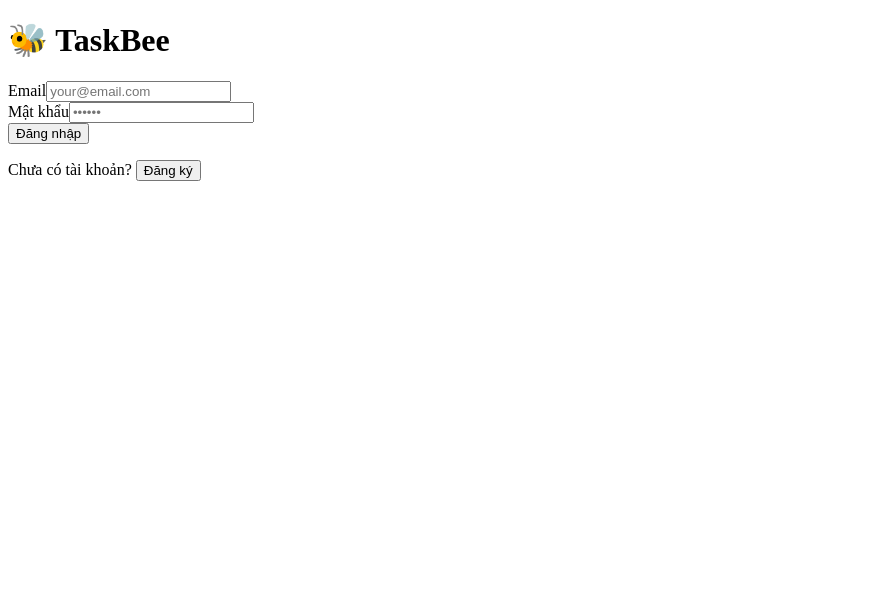
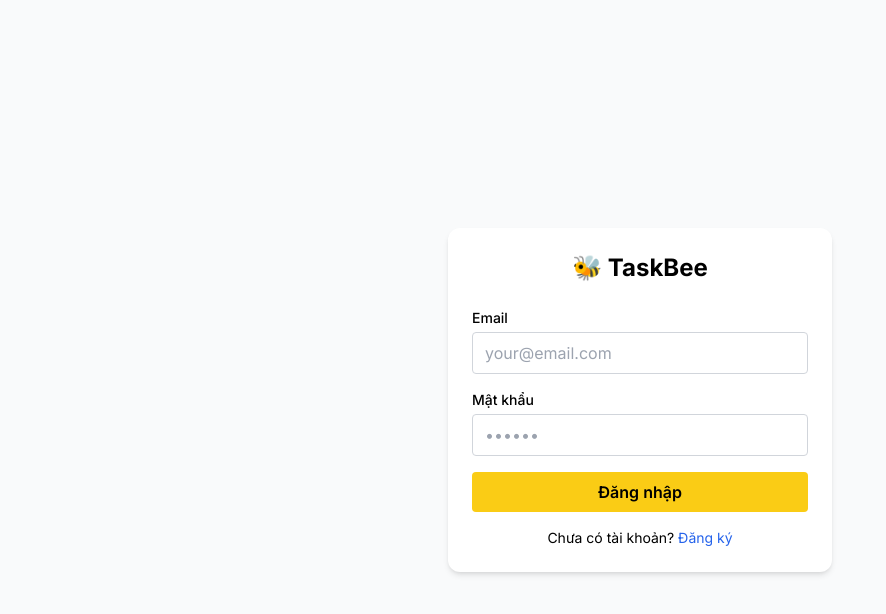
Before and after one commit to Thien-2008/taskbee, a Next.js app: page / in a window 1280 px wide. Shown: the top 614 px of the page, without its empty margins (0-886 px from the left). Built offline with nearby package versions, Linux system fonts and the light colour scheme; no server answers.

Commit message:
Add back layout and globals.css to src/app

```diff
--- /dev/null
+++ b/src/app/globals.css
@@ -0,0 +1,7 @@
+@tailwind base;
+@tailwind components;
+@tailwind utilities;
+
+body {
+  font-family: Arial, Helvetica, sans-serif;
+}
--- /dev/null
+++ b/src/app/layout.tsx
@@ -0,0 +1,22 @@
+import type { Metadata } from "next";
+import { Inter } from "next/font/google";
+import "./globals.css";
+
+const inter = Inter({ subsets: ["vietnamese"] });
+
+export const metadata: Metadata = {
+  title: "TaskBee - Kiếm tiền online",
+  description: "Nền tảng việc làm nhỏ trực tuyến",
+};
+
+export default function RootLayout({
+  children,
+}: Readonly<{
+  children: React.ReactNode;
+}>) {
+  return (
+    <html lang="vi">
+      <body className={inter.className}>{children}</body>
+    </html>
+  );
+}
```
